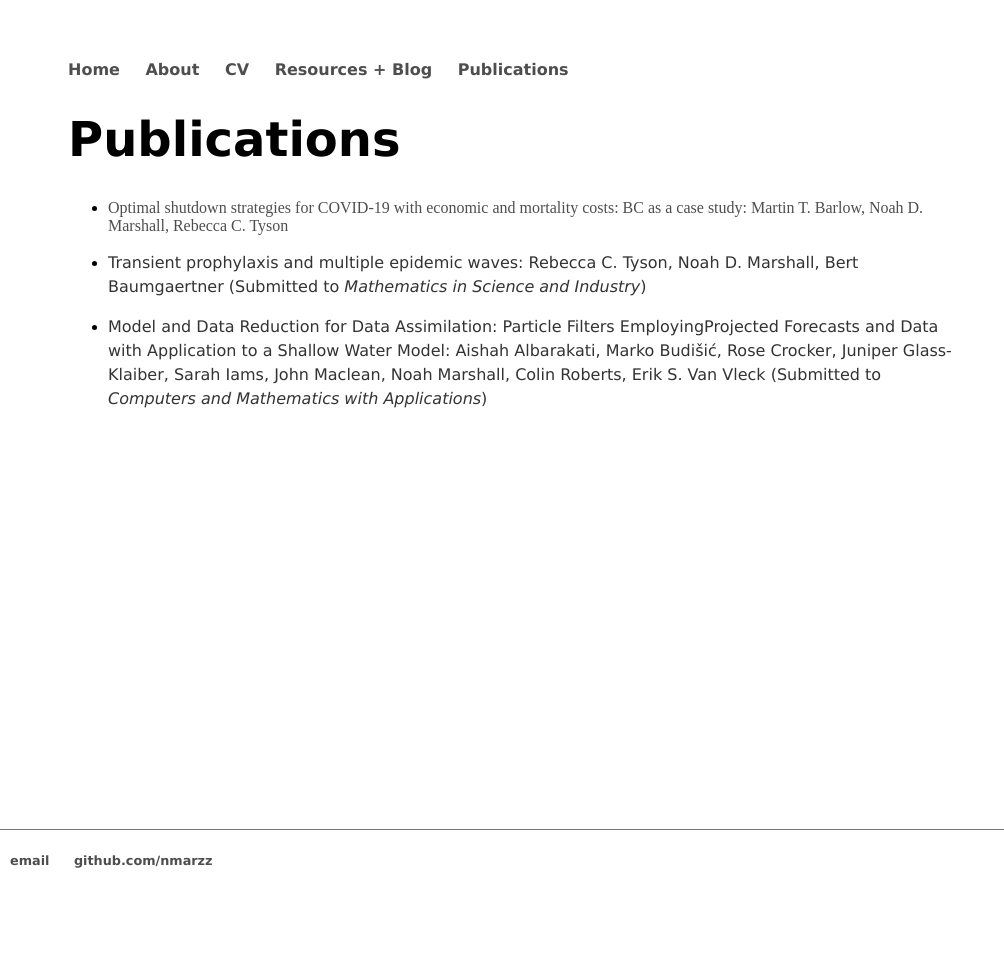
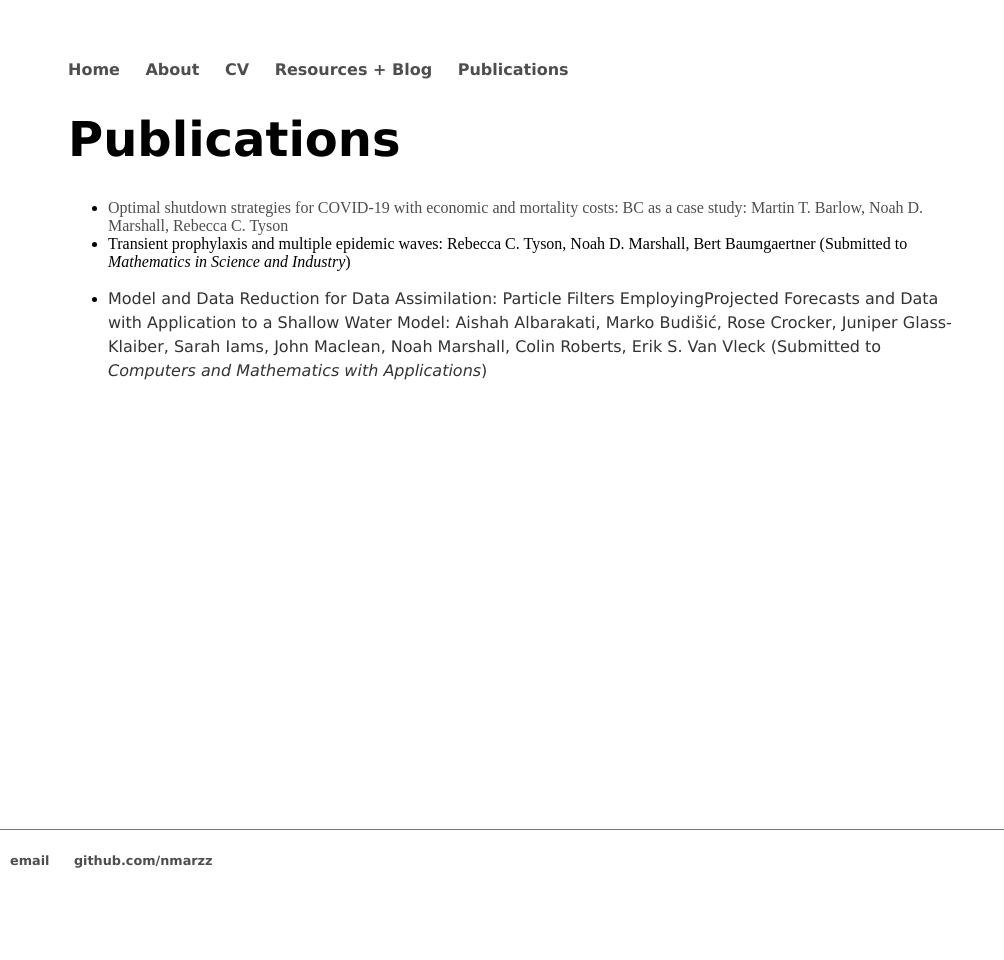
Before and after one commit to nmarzz/nmarzz.github.io, a Jekyll site: the page built from publications.html, in a window 1280 px wide. Shown: the whole page, without its empty margins (0-1004 px from the left). Built offline with Jekyll 4.4.1, drawn with Linux system fonts in a browser that asks for light colours.

Commit message:
update pubs

```diff
--- a/publications.html
+++ b/publications.html
@@ -7,6 +7,6 @@ title: Publications
 
 <ul>
 <li><a href="https://www.medrxiv.org/content/10.1101/2020.11.25.20239004v1.full">Optimal shutdown strategies for COVID-19 with economic and mortality costs: BC as a case study: Martin T. Barlow, Noah D. Marshall, Rebecca C. Tyson</a></li>
-<li><p>Transient prophylaxis and multiple epidemic waves: Rebecca C. Tyson, Noah D. Marshall, Bert Baumgaertner (Submitted to <i>Mathematics in Science and Industry</i>)</p></li>
+<li>Transient prophylaxis and multiple epidemic waves: Rebecca C. Tyson, Noah D. Marshall, Bert Baumgaertner (Submitted to <i>Mathematics in Science and Industry</i>)</li>
 <li><p>Model and Data Reduction for Data Assimilation: Particle Filters EmployingProjected Forecasts and Data with Application to a Shallow Water Model: Aishah Albarakati, Marko Budi&scaron;i&cacute;, Rose Crocker, Juniper Glass-Klaiber, Sarah Iams, John Maclean, Noah Marshall, Colin Roberts, Erik S. Van Vleck (Submitted to <i>Computers and Mathematics with Applications</i>)</p></li>
 </ul>
```
